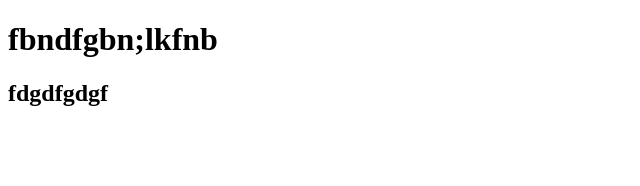
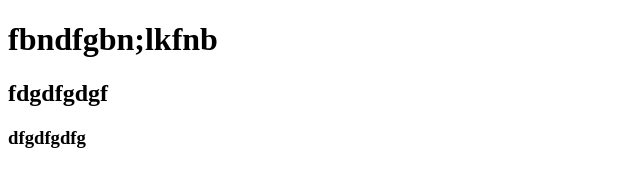
Before and after one commit to Master210/test_1, a plain HTML site: page index.html in a window 1280 px wide. Shown: the whole page, without its empty margins (0-640 px from the left). Drawn offline with Linux system fonts and the light colour scheme.

Commit message:
second commit

```diff
--- a/index.html
+++ b/index.html
@@ -8,5 +8,6 @@
 <body>
 <h1>fbndfgbn;lkfnb</h1>
 <h2>fdgdfgdgf</h2>
+<h3>dfgdfgdfg</h3>
 </body>
 </html>
```
